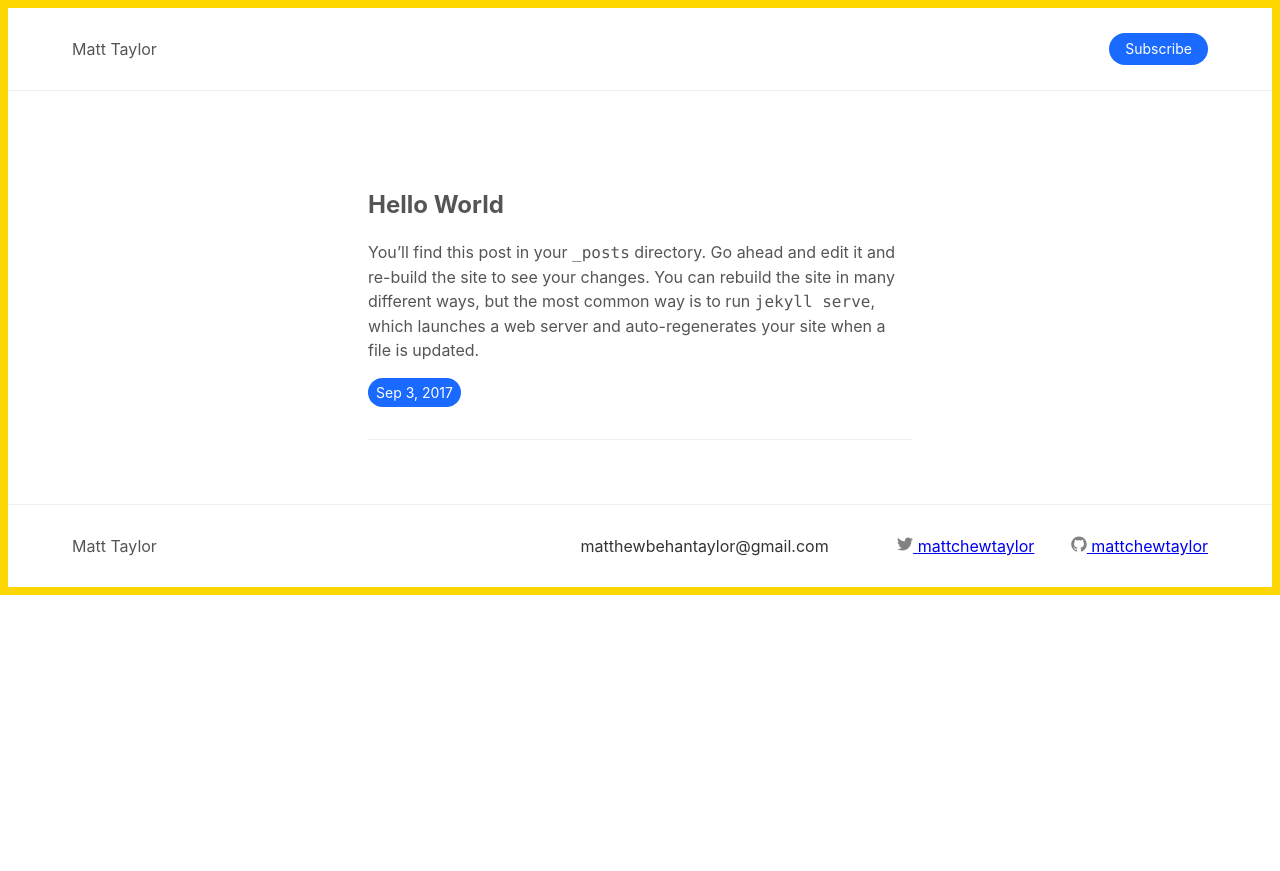
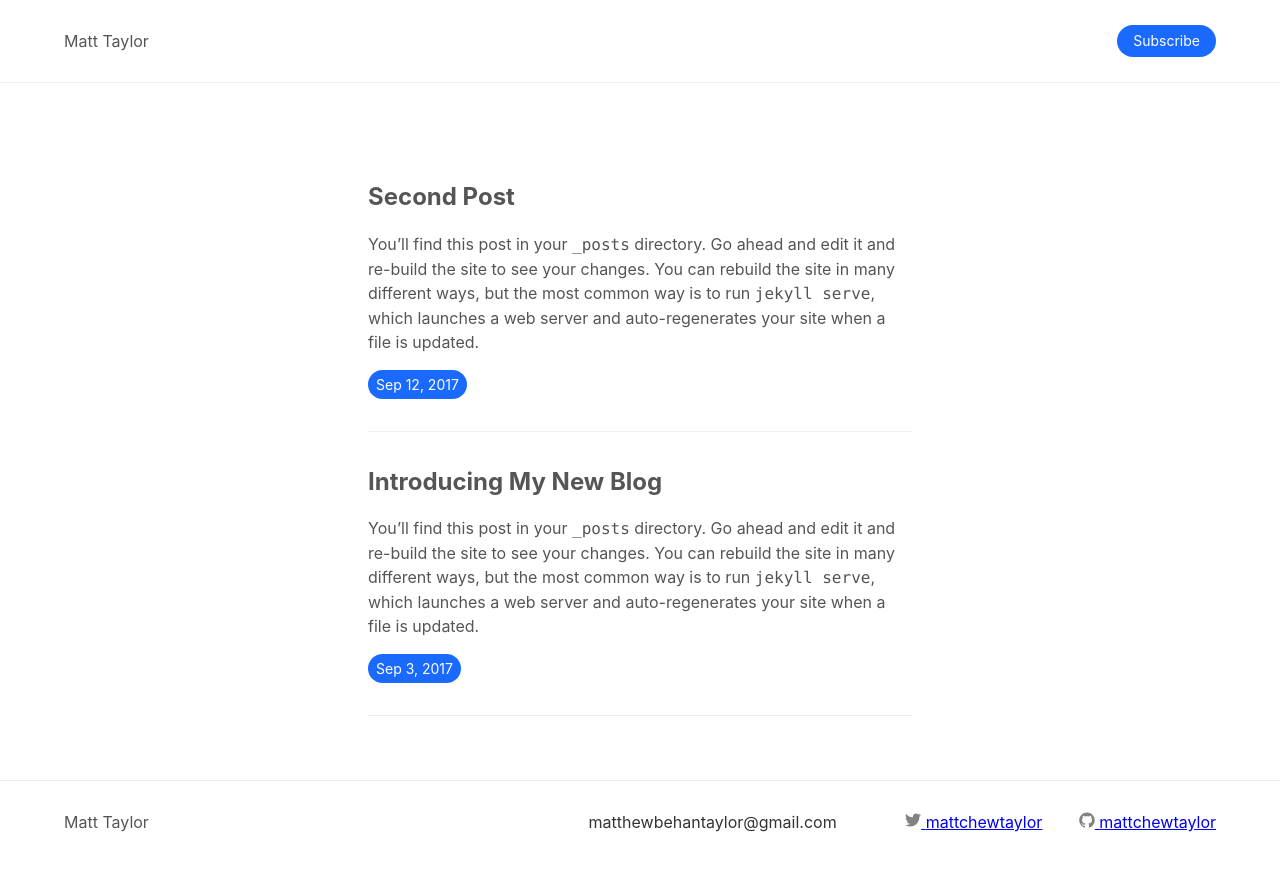
Before and after one commit to mattchewtaylor/mattchewtaylor.github.io, a Jekyll site: the page built from index.md, in a window 1280 px wide. Shown: the top 871 px of the page. Built offline with Jekyll 4.4.1, drawn with Linux system fonts in a browser that asks for light colours.

Commit message:
styling and dummy posts

```diff
--- a/_includes/header.html
+++ b/_includes/header.html
@@ -5,7 +5,7 @@
     {% assign page_paths = site.header_pages | default: default_paths %}
 
     {% if page_paths %}
-      <nav class="db dt-l w-100 border-box bb b--light-gray pa3 ph5-l">
+      <nav class="db dt-l w-100 border-box bb b--light-gray bg-white pa3 ph5-l">
         <a class="db dtc-l v-mid mid-gray link dim w-100 w-25-l tc tl-l mb2 mb0-l" href="#" title="Home">
           <p class=page-title>{{ site.title | escape }}</p>
         </a>
--- a/_layouts/default.html
+++ b/_layouts/default.html
@@ -3,7 +3,7 @@
 
   {% include head.html %}
 
-  <body class="ba bw3 b--yellow w-100 sans-serif animated fadeIn">
+  <body class="w-100 sans-serif animated fadeIn">
 
     {% include header.html %}
 
--- /dev/null
+++ b/_posts/2017-09-03-introducing-my-new-blog.markdown
@@ -0,0 +1,25 @@
+---
+layout: post
+title: "Introducing My New Blog"
+img: assets/img/test-hero.png
+date: 2017-09-03
+---
+You’ll find this post in your `_posts` directory. Go ahead and edit it and re-build the site to see your changes. You can rebuild the site in many different ways, but the most common way is to run `jekyll serve`, which launches a web server and auto-regenerates your site when a file is updated.
+
+To add new posts, simply add a file in the `_posts` directory that follows the convention `YYYY-MM-DD-name-of-post.ext` and includes the necessary front matter. Take a look at the source for this post to get an idea about how it works.
+
+Jekyll also offers powerful support for code snippets:
+
+{% highlight ruby %}
+def print_hi(name)
+  puts "Hi, #{name}"
+end
+print_hi('Tom')
+#=> prints 'Hi, Tom' to STDOUT.
+{% endhighlight %}
+
+Check out the [Jekyll docs][jekyll-docs] for more info on how to get the most out of Jekyll. File all bugs/feature requests at [Jekyll’s GitHub repo][jekyll-gh]. If you have questions, you can ask them on [Jekyll Talk][jekyll-talk].
+
+[jekyll-docs]: https://jekyllrb.com/docs/home
+[jekyll-gh]:   https://github.com/jekyll/jekyll
+[jekyll-talk]: https://talk.jekyllrb.com/
--- a/_posts/2017-09-03-hello-world.markdown
+++ b/_posts/2017-09-12-second-post.markdown
@@ -1,8 +1,8 @@
 ---
 layout: post
-title: "Hello World"
+title: "Second Post"
 img: assets/img/test-hero.png
-date: 2017-09-03
+date: 2017-09-12
 ---
 You’ll find this post in your `_posts` directory. Go ahead and edit it and re-build the site to see your changes. You can rebuild the site in many different ways, but the most common way is to run `jekyll serve`, which launches a web server and auto-regenerates your site when a file is updated.
 
--- a/assets/main.scss
+++ b/assets/main.scss
@@ -8,6 +8,9 @@
 .sans-serif { font-family: -apple-system,BlinkMacSystemFont,"Helvetica Neue",Helvetica,sans-serif; }
 .custom-blue { color: #1b6aff; }
 .bg-custom-blue { background-color: #1b6aff; }
+.b--custom-blue { border-color: #1b6aff; }
+
+
 
 /* reset */
 html {
```
